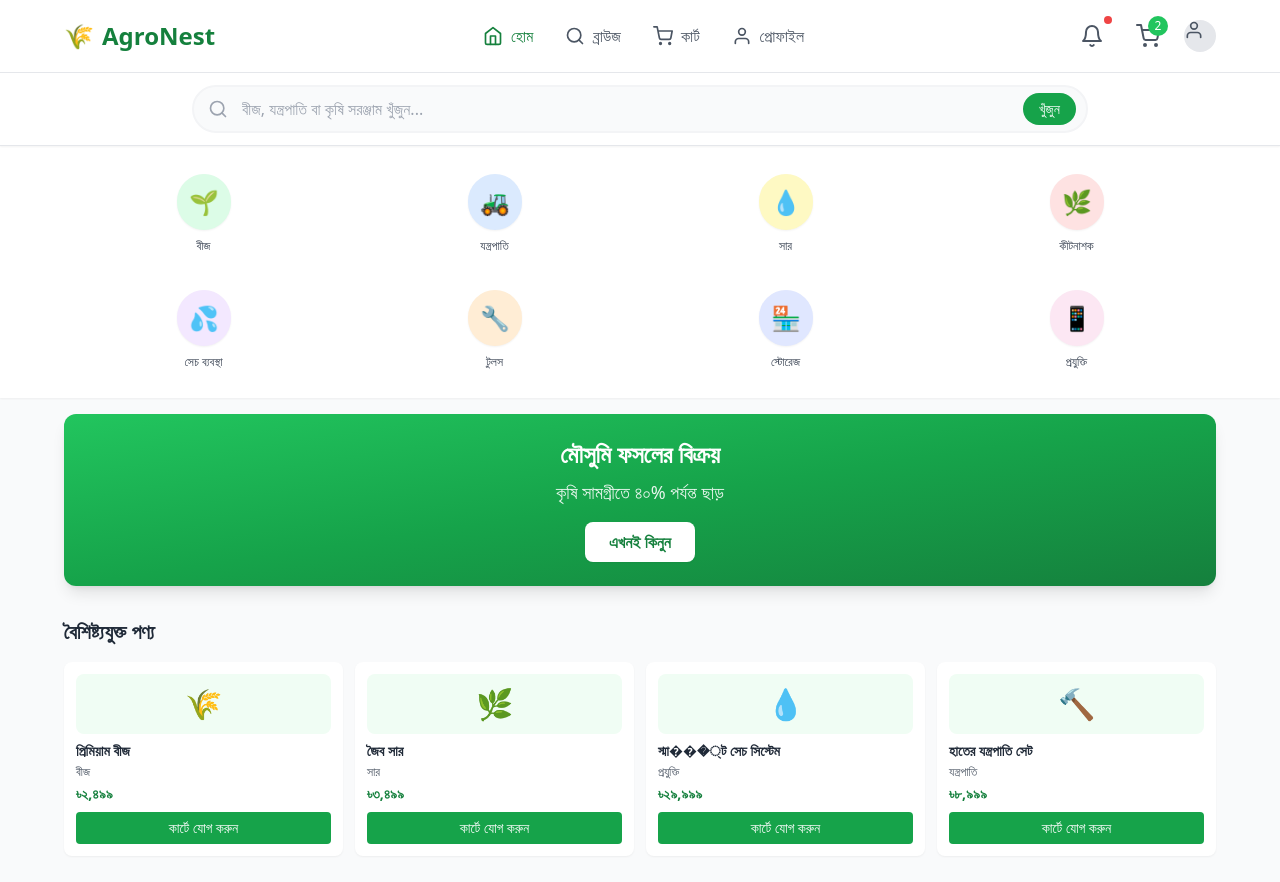
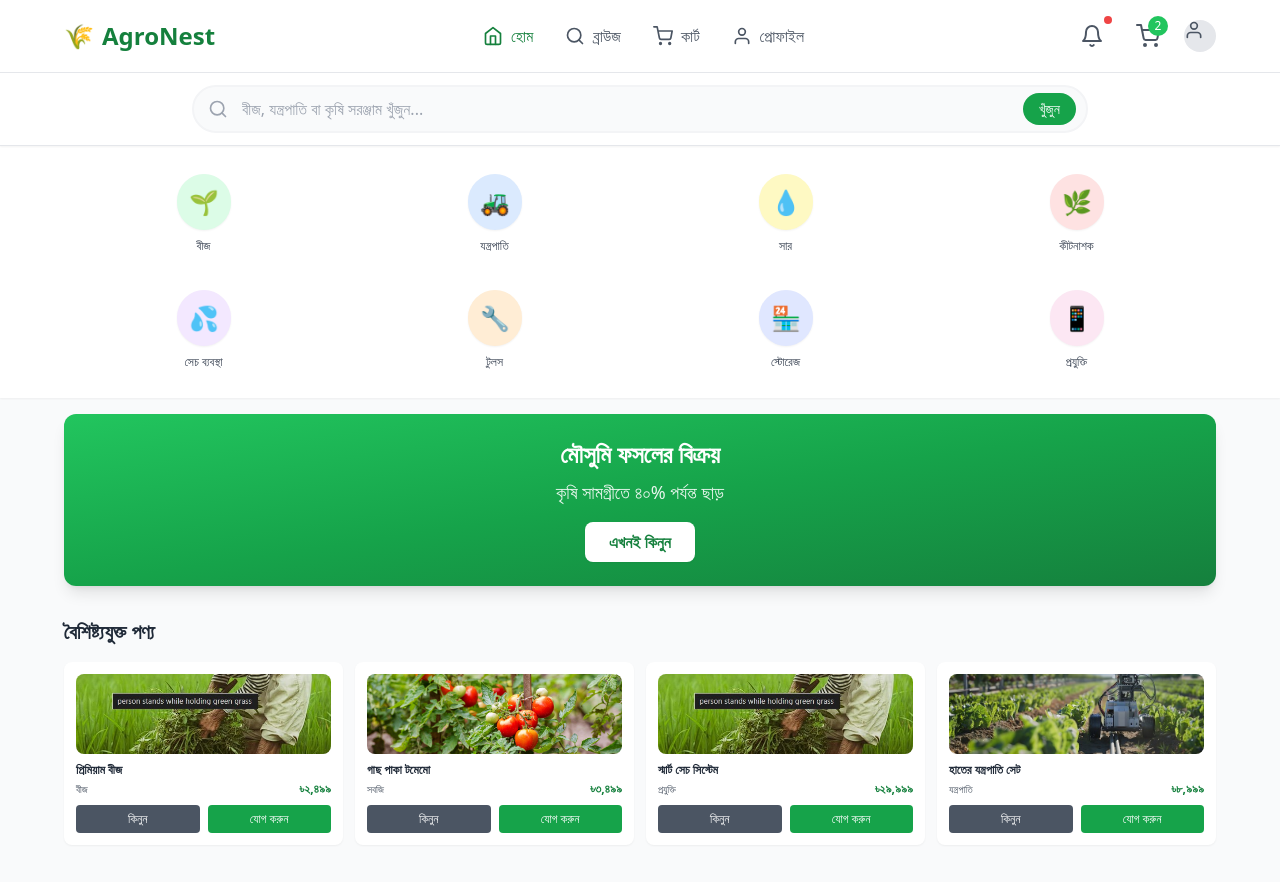
Before and after one commit to ashuvo25/AgroNest_frontend, a React (Vite) app: page /home_page in a window 1280 px wide. Shown: the top 882 px of the page. Built offline with nearby package versions, Linux system fonts and the light colour scheme; the HTML template or start-up script is replaced by a standard one.

Commit message:
home page modified

```diff
--- a/src/components/AgricultureApp.tsx
+++ b/src/components/AgricultureApp.tsx
@@ -163,7 +163,7 @@ const AgricultureApp: React.FC = () => {
         <nav className="container mx-auto flex justify-around py-2 max-w-6xl">
           {[
             { icon: '🏠', label: 'হোম', active: true },
-            { icon: '🌾', label: 'অনুসন্ধান' },
+            { icon: '✨', label: 'অনুসন্ধান' },
             { icon: '🌿', label: 'গ্যালারি' },
             { icon: '⚙️', label: 'সেটিংস' },
           ].map((item, index) => (
--- a/src/components/HomePage.tsx
+++ b/src/components/HomePage.tsx
@@ -118,42 +118,58 @@ const HomePage: React.FC = () => {
                 name: 'প্রিমিয়াম বীজ',
                 category: 'বীজ',
                 price: '৳২,৪৯৯',
-                image: '🌾',
+                image: 'src/assets/rice-field.jpg',
               },
               {
-                name: 'জৈব সার',
-                category: 'সার',
+                name: 'গাছ পাকা টমেমো',
+                category: 'সবজি',
                 price: '৳৩,৪৯৯',
-                image: '🌿',
+                image: 'src/assets/vegetable-garden.jpg',
               },
               {
-                name: 'স্মা���্ট সেচ সিস্টেম',
+                name: 'স্মার্ট সেচ সিস্টেম',
                 category: 'প্রযুক্তি',
                 price: '৳২৯,৯৯৯',
-                image: '💧',
+                image: 'src/assets/rice-field.jpg',
               },
               {
                 name: 'হাতের যন্ত্রপাতি সেট',
                 category: 'যন্ত্রপাতি',
                 price: '৳৮,৯৯৯',
-                image: '🔨',
+                image: 'src/assets/smart-farming.jpg',
+
               },
             ].map((item, index) => (
               <div
                 key={index}
                 className="bg-white p-3 rounded-lg shadow-sm hover:shadow-md transition-all"
               >
-                <div className="text-3xl mb-2 text-center bg-green-50 p-3 rounded-lg">
-                  {item.image}
+                <div className="h-20 mb-2 bg-green-50 rounded-lg overflow-hidden"> {/* reduced from h-24 to h-20 */}
+                  <img
+                    src={item.image}
+                    alt={item.name}
+                    className="w-full h-full object-cover"
+                  />
                 </div>
-                <h3 className="font-bold text-gray-800 text-sm leading-tight mb-1">
+                <h3 className="font-bold text-gray-800 text-xs leading-tight mb-1"> {/* decreased from text-sm */}
                   {item.name}
                 </h3>
-                <p className="text-xs text-gray-600 mb-1">{item.category}</p>
-                <p className="text-green-700 font-bold text-sm mb-2">{item.price}</p>
-                <button className="w-full bg-green-600 text-white py-1.5 rounded text-sm hover:bg-green-700 transition-all">
-                  কার্টে যোগ করুন
-                </button>
+                <div className="flex justify-between items-center mb-2">
+                  <p className="text-[10px] text-gray-600">
+                    {item.category}
+                  </p>
+                  <p className="text-green-700 font-bold text-xs">
+                    {item.price}
+                  </p>
+                </div>
+                <div className="grid grid-cols-2 gap-2">
+                  <button className="w-full bg-gray-600 text-white py-1.5 rounded text-[10px] sm:text-xs hover:bg-blue-700 transition-all">
+                    কিনুন
+                  </button>
+                  <button className="w-full bg-green-600 text-white py-1.5 rounded text-[10px] sm:text-xs hover:bg-green-700 transition-all">
+                    যোগ করুন
+                  </button>
+                </div>
               </div>
             ))}
           </div>
@@ -167,7 +183,7 @@ const HomePage: React.FC = () => {
           <span className="text-[10px] mt-0.5">হোম</span>
         </button>
         <button onClick={() => handleNavigation('/browse')} className="text-gray-600 flex flex-col items-center">
-          <span className="text-2xl">🔍</span>
+          <span className="text-2xl">✨</span>
           <span className="text-[10px] mt-0.5">অনুসন্ধান</span>
         </button>
         <button onClick={() => handleNavigation('/cart')} className="text-gray-600 flex flex-col items-center">
```
